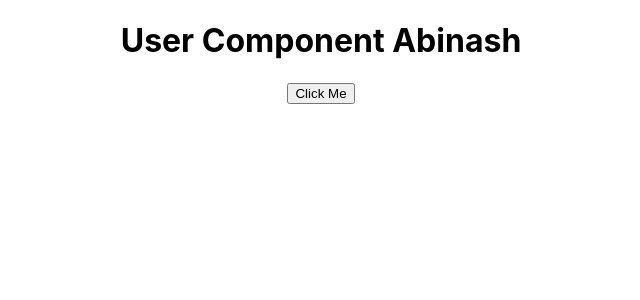
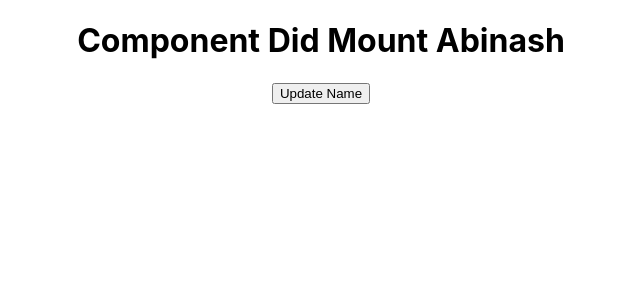
Before and after one commit to abinash0013/learning-ReactJs, a React (Create React App) app: page / in a window 1280 px wide. Shown: the top 300 px of the page, without its empty margins (319-959 px from the left). Built offline with nearby package versions, Linux system fonts and the light colour scheme.

Commit message:
work on component did mount

```diff
--- a/src/App.js
+++ b/src/App.js
@@ -9,15 +9,42 @@
 // import { Student } from "./Student";
 // import Student from "./Student";
 
+// component did mount //
+class App extends Component {
+    constructor() {
+        super();
+        console.log("Constructor");
+        this.state = {
+            name: "Abinash",
+        };
+    }
+    componentDidMount() {
+        console.log("Component Did Mount");
+    }
+    render() {
+        console.log("Render");
+        return (
+            <div className="App">
+                <h1>Component Did Mount {this.state.name}</h1>
+                <button
+                    onClick={() => this.setState({ name: "Abinash Sonar" })}
+                >
+                    Update Name
+                </button>
+            </div>
+        );
+    }
+}
+
 // render life cycle method using state in class component //
-function App() {
-    return (
-        <div className="App">
-            {/* <h1>Render life cycle method using state in class component</h1> */}
-            <User />
-        </div>
-    );
-}
+// function App() {
+//     return (
+//         <div className="App">
+//             {/* <h1>Render life cycle method using state in class component</h1> */}
+//             <User />
+//         </div>
+//     );
+// }
 
 // render life cycle method in class component //
 // function App() {
```
